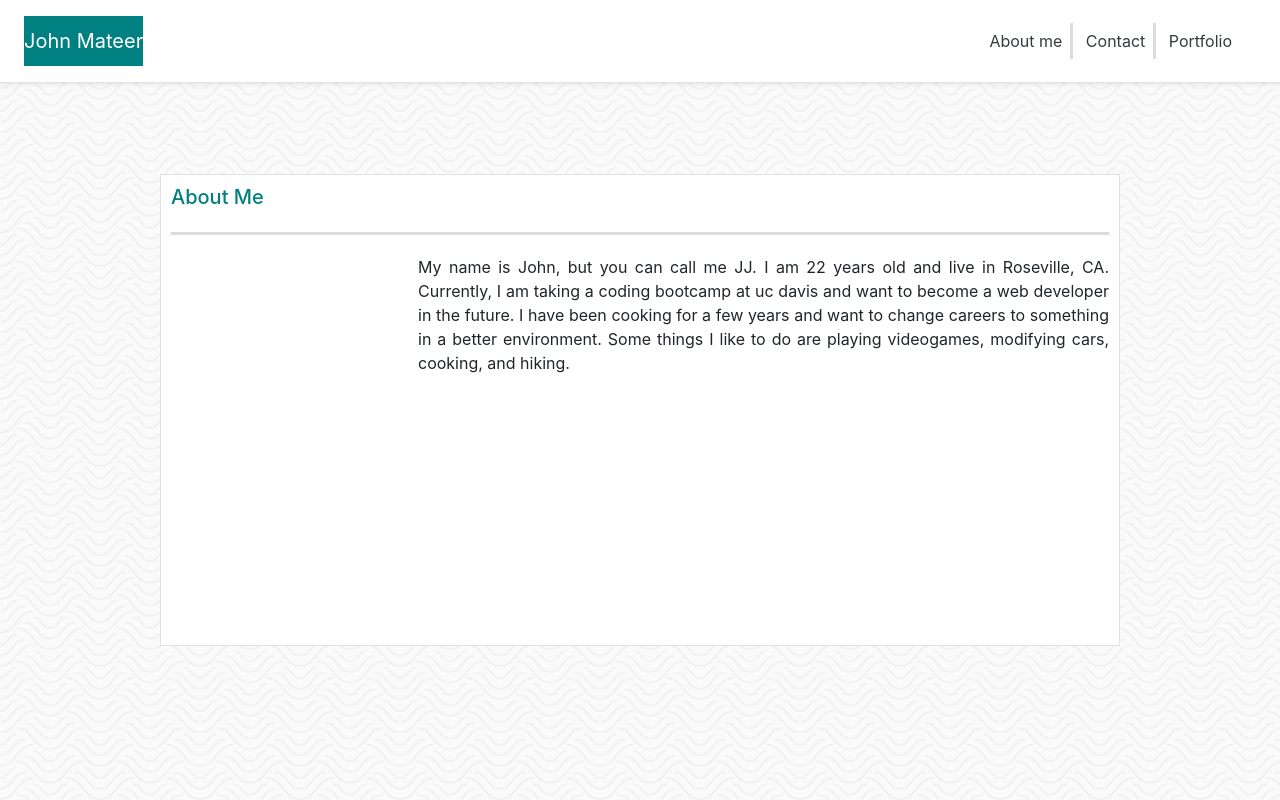
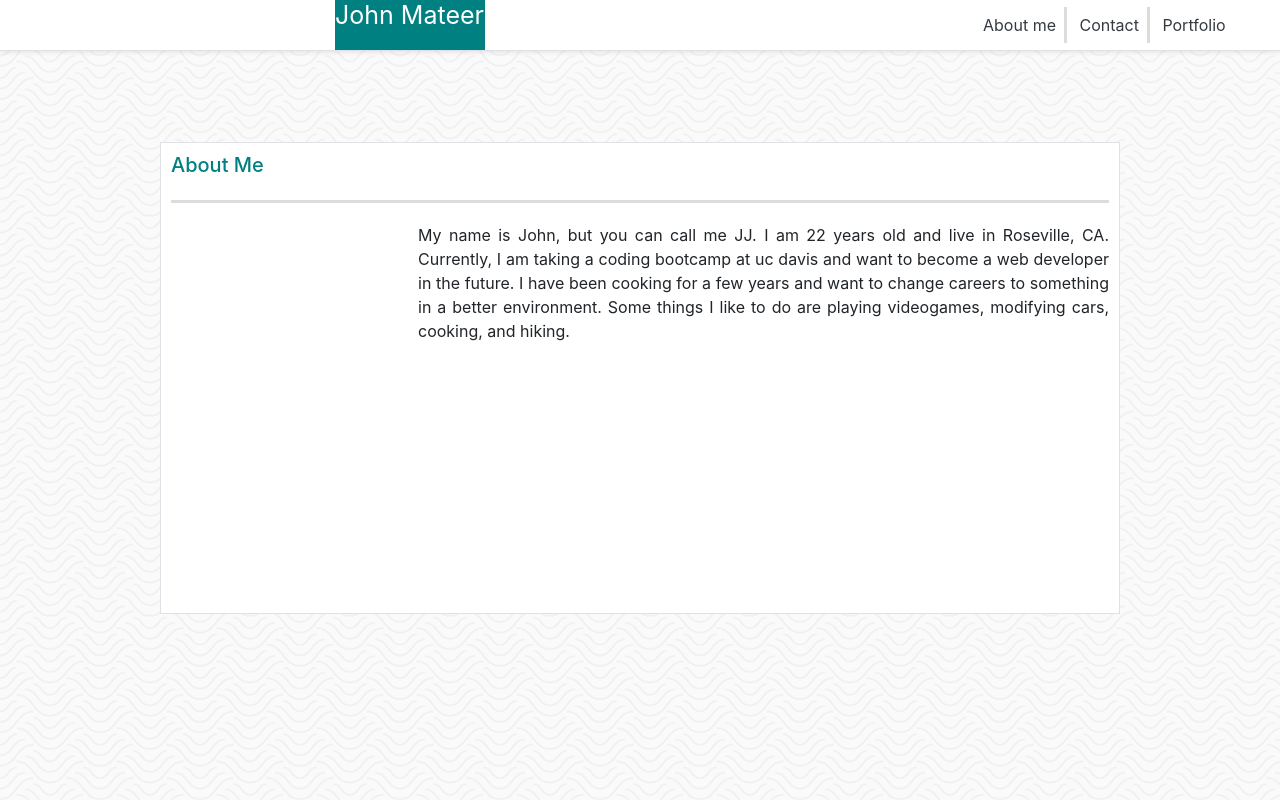
Before and after one commit to jjmateer/Bootstrap-Portfolio, a plain HTML site: page index.html in a window 1280 px wide. Shown: the top 800 px of the page. Drawn offline with nearby package versions, Linux system fonts and the light colour scheme.

Commit message:
experimenting with columns

```diff
--- a/index.html
+++ b/index.html
@@ -21,20 +21,24 @@
 
 <Body background="papyrus.png">
 
-    <div class="d-flex flex-column flex-md-row align-items-center p-3 px-md-4 mb-3 bg-white border-bottom shadow-sm">
+    <div class="d-flex flex-column flex-md-row align-items-center p-3 px-md-4 mb-3 bg-white border-bottom shadow-sm"
+        style="padding:0px!important">
+        <div class="col-lg-3 col-xs-3"></div>
+        <div class="col-lg-6 col-xs-6">
         <h5 class="my-0 mr-md-auto font-weight-normal"
-            style="background:teal; line-height:50px; color:white;">John Mateer</h5>
-        <nav class="my-2 my-md-0 mr-md-3">
+            style="background:teal; height:50px;width:150px;font-size:25px; color:white;">John Mateer</h5>
 
+            <nav class="my-2 my-md-0 mr-md-3"></div>
+            <div class="col-lg-3 col-xs-3">
             <a style="border-right:solid gainsboro" class="p-2 text-dark" href="index.html">About me</a>
             <a style="border-right:solid gainsboro" class="p-2 text-dark" href="contact.html">Contact</a>
             <a class="p-2 text-dark" href="portfolio.html">Portfolio</a>
-
+            </div>
         </nav>
 
     </div>
     <div class="row" style="height:75px"></div>
-    <div class="container" style="background:white;padding:0px; max-width:960px">
+    <div class="container" style="background:white;padding:0px; max-width:960px;">
         <span class="border;">
             <div class="border">
 
```
Also changed, not shown: contact.html (+1 -1 lines), portfolio.html (+1 -1 lines).
